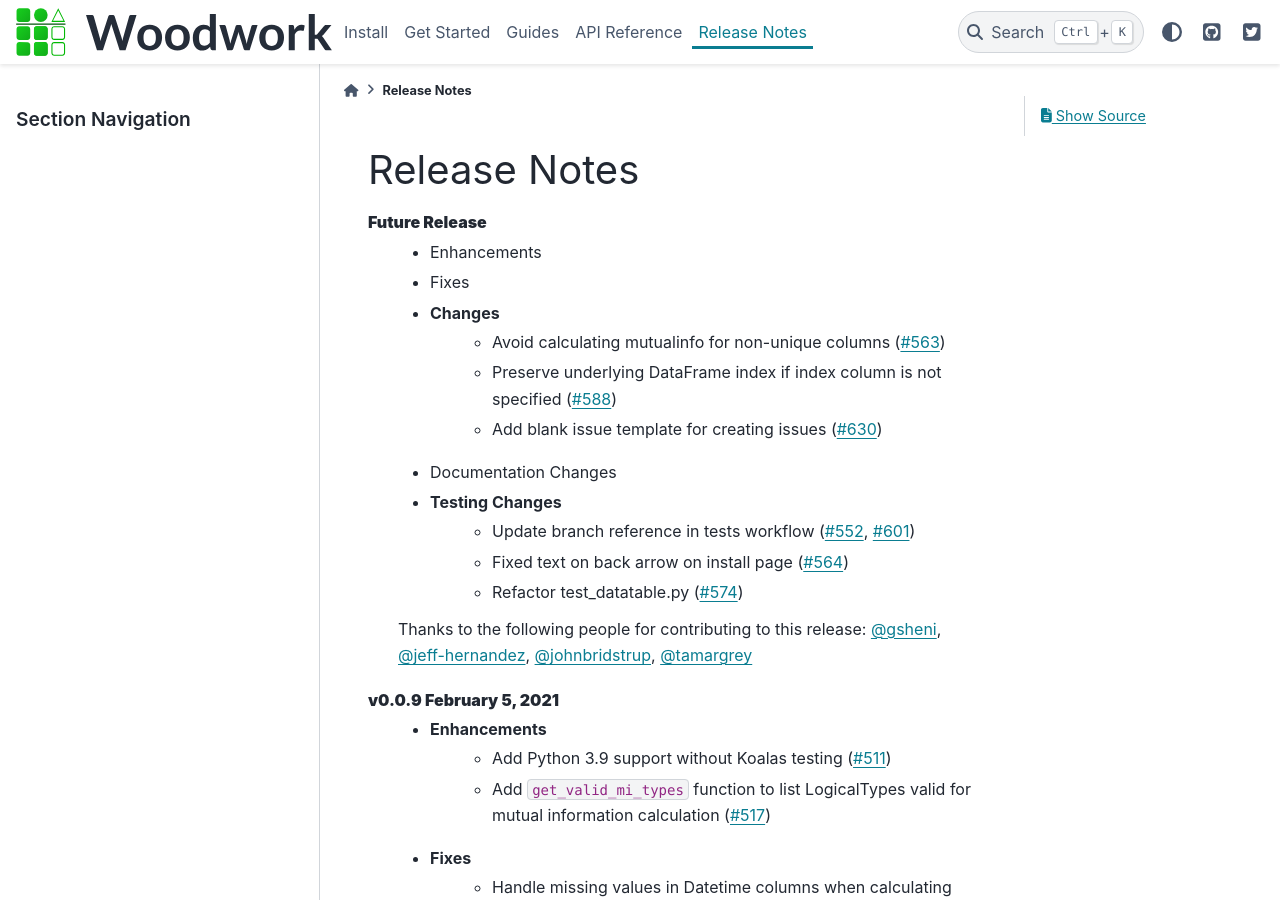
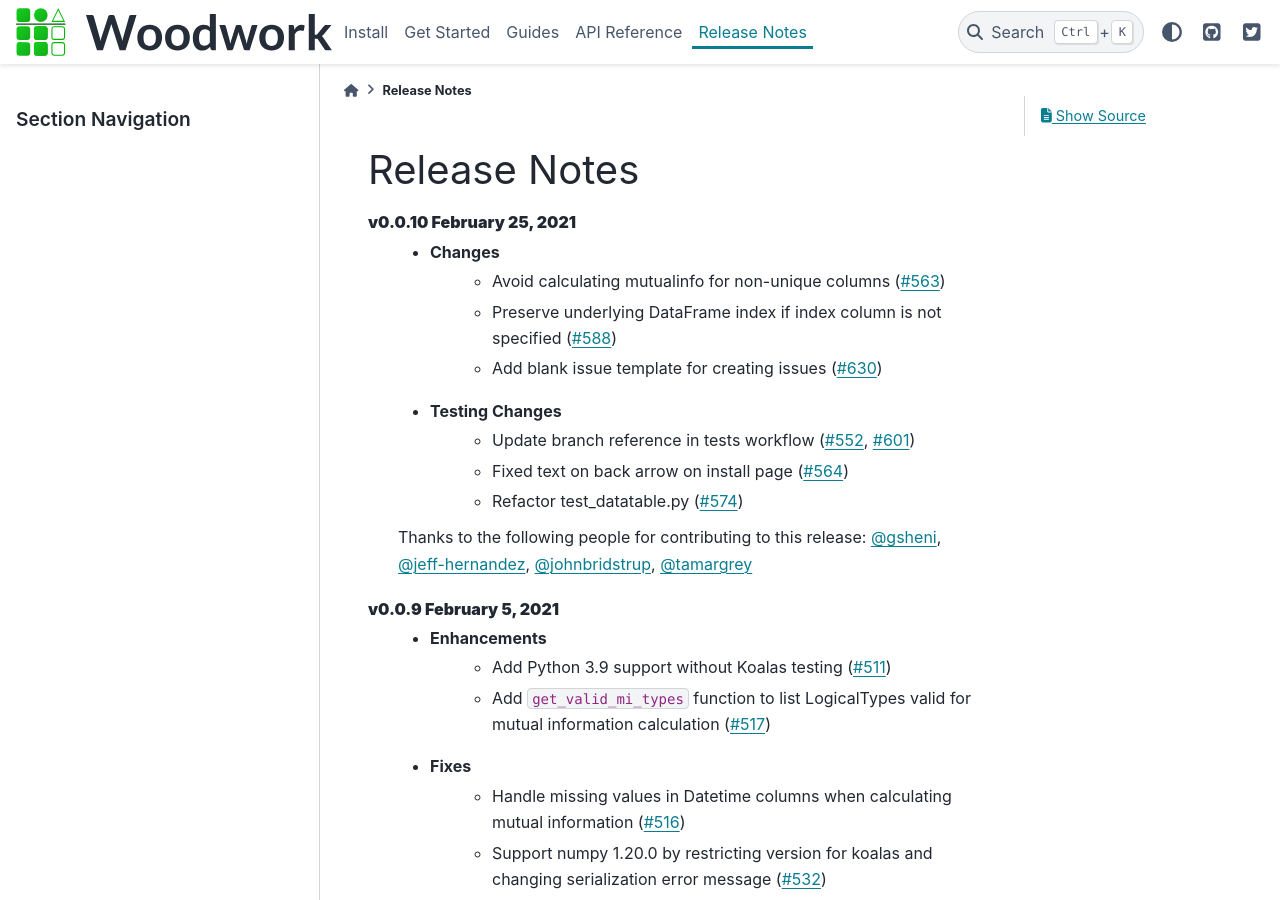
Before and after one commit to alteryx/woodwork, a Sphinx documentation site: the page built from docs/source/release_notes.rst, in a window 1280 px wide and 900 px high. Built offline with Sphinx 7.4.7 and the PyData theme 0.15.4, drawn with Linux system fonts in a browser that asks for light colours; comment, search, counter and statistics services are not loaded.

Commit message:
bump version

```diff
--- a/docs/source/release_notes.rst
+++ b/docs/source/release_notes.rst
@@ -2,14 +2,20 @@
 
 Release Notes
 -------------
-**Future Release**
+.. **Future Release**
     * Enhancements
     * Fixes
+    * Changes
+    * Documentation Changes
+    * Testing Changes
+
+.. Thanks to the following people for contributing to this release:
+
+**v0.0.10 February 25, 2021**
     * Changes
         * Avoid calculating mutualinfo for non-unique columns (:pr:`563`)
         * Preserve underlying DataFrame index if index column is not specified (:pr:`588`)
         * Add blank issue template for creating issues (:pr:`630`)
-    * Documentation Changes
     * Testing Changes
         * Update branch reference in tests workflow (:pr:`552`, :pr:`601`)
         * Fixed text on back arrow on install page (:pr:`564`)
--- a/setup.py
+++ b/setup.py
@@ -15,7 +15,7 @@ setup(
     author='Alteryx, Inc.',
     author_email='support@featurelabs.com',
     license='BSD 3-clause',
-    version='0.0.9',
+    version='0.0.10',
     description='a two-dimensional data object with labeled axes and typing information',
     url='https://github.com/alteryx/woodwork/',
     classifiers=[
--- a/woodwork/version.py
+++ b/woodwork/version.py
@@ -1 +1 @@
-__version__ = "0.0.9"
+__version__ = "0.0.10"
```
Also changed, not shown: 1 other file.
